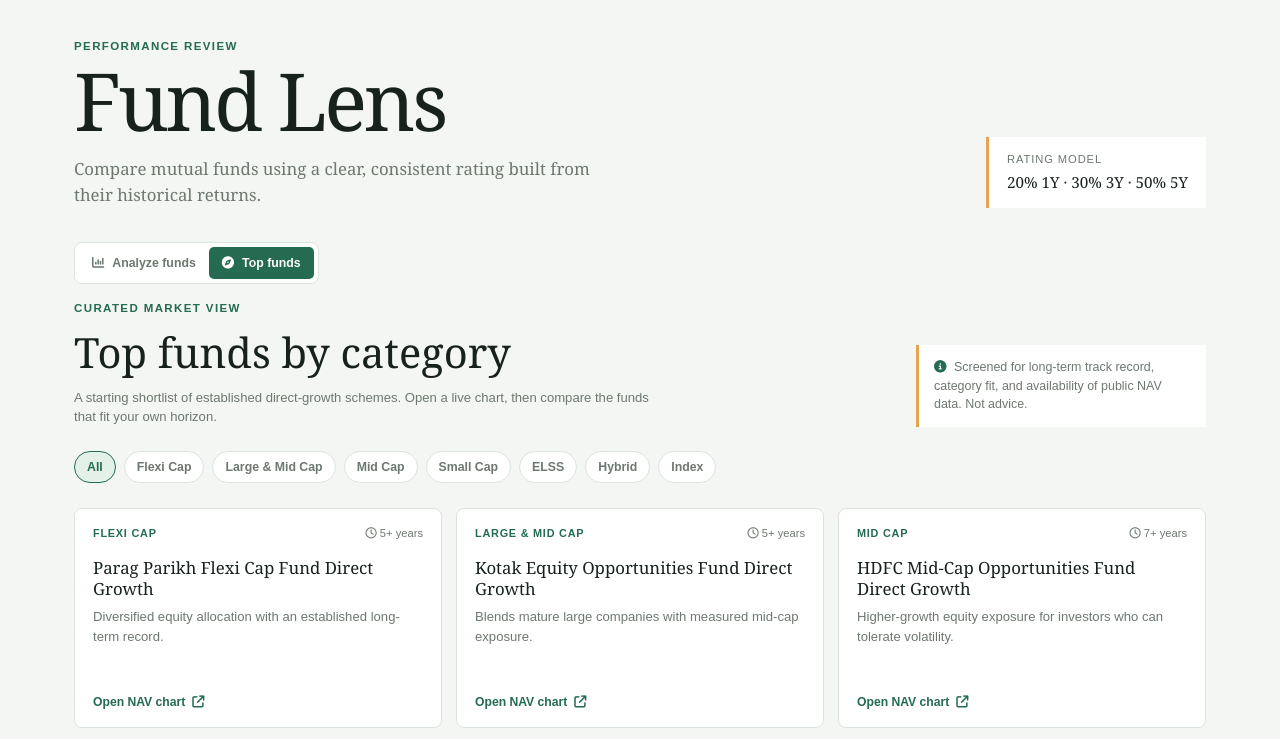
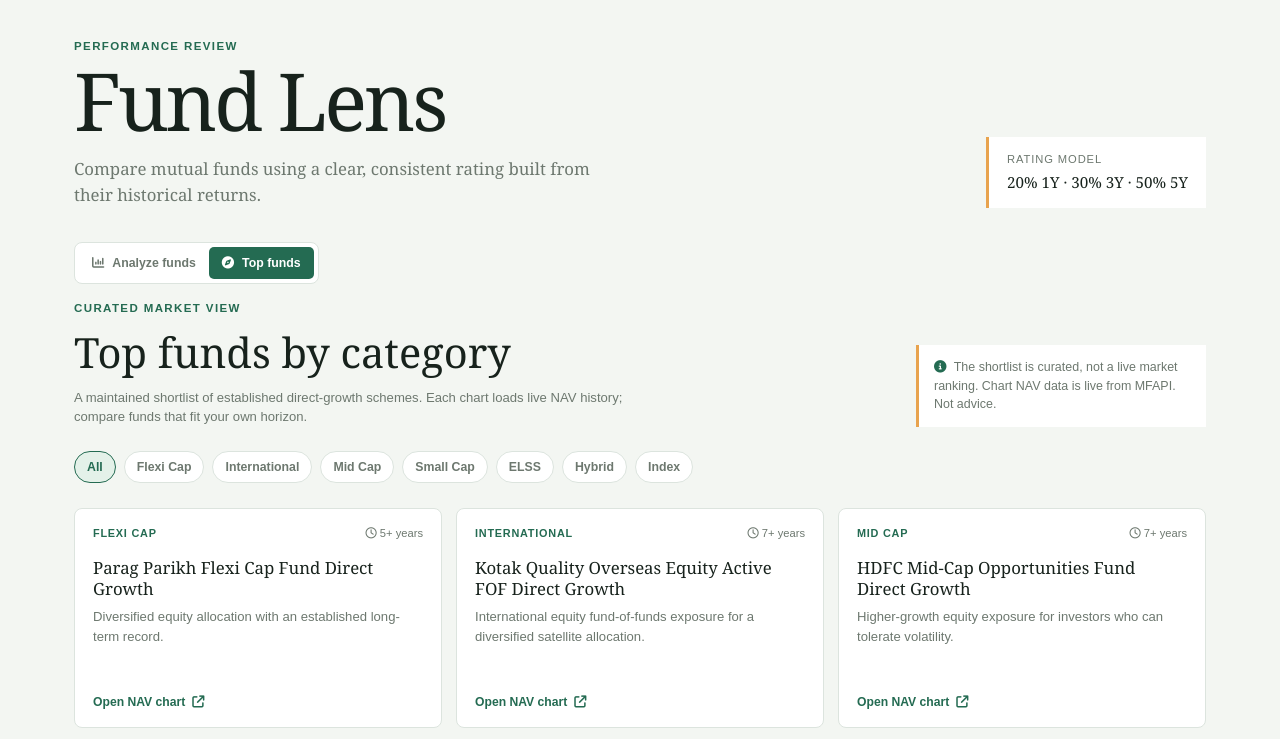
Before and after one commit to Shreyas-Ashtamkar/mutual-fund-ratings, a plain HTML site: page index.html in a window 1280 px wide. Both pictures are taken after a click on the button "Top funds". Shown: the top 739 px of the page. Drawn offline with Linux system fonts and the light colour scheme.

Commit message:
Fix curated fund chart source

```diff
--- a/index.html
+++ b/index.html
@@ -110,9 +110,9 @@
         <div>
           <p class="section-kicker">Curated market view</p>
           <h2 id="top-funds-heading">Top funds by category</h2>
-          <p class="muted">A starting shortlist of established direct-growth schemes. Open a live chart, then compare the funds that fit your own horizon.</p>
+          <p class="muted">A maintained shortlist of established direct-growth schemes. Each chart loads live NAV history; compare funds that fit your own horizon.</p>
         </div>
-        <p class="method-note"><i class="fa-solid fa-circle-info" aria-hidden="true"></i> Screened for long-term track record, category fit, and availability of public NAV data. Not advice.</p>
+        <p class="method-note"><i class="fa-solid fa-circle-info" aria-hidden="true"></i> The shortlist is curated, not a live market ranking. Chart NAV data is live from MFAPI. Not advice.</p>
       </header>
       <div id="category-filters" class="category-filters" role="tablist" aria-label="Fund categories"></div>
       <div id="top-funds-grid" class="top-funds-grid"></div>
--- a/script.js
+++ b/script.js
@@ -3,7 +3,7 @@
 
 const TOP_FUNDS = [
   { category: 'Flexi Cap', name: 'Parag Parikh Flexi Cap Fund Direct Growth', thesis: 'Diversified equity allocation with an established long-term record.', horizon: '5+ years' },
-  { category: 'Large & Mid Cap', name: 'Kotak Equity Opportunities Fund Direct Growth', thesis: 'Blends mature large companies with measured mid-cap exposure.', horizon: '5+ years' },
+  { category: 'International', name: 'Kotak Quality Overseas Equity Active FOF Direct Growth', schemeCode: '154287', thesis: 'International equity fund-of-funds exposure for a diversified satellite allocation.', horizon: '7+ years' },
   { category: 'Mid Cap', name: 'HDFC Mid-Cap Opportunities Fund Direct Growth', thesis: 'Higher-growth equity exposure for investors who can tolerate volatility.', horizon: '7+ years' },
   { category: 'Small Cap', name: 'Nippon India Small Cap Fund Direct Growth', thesis: 'High-risk satellite allocation focused on smaller Indian companies.', horizon: '7+ years' },
   { category: 'ELSS', name: 'Mirae Asset ELSS Tax Saver Fund Direct Growth', thesis: 'Equity-linked tax saver with the statutory three-year lock-in.', horizon: '3+ years' },
```
